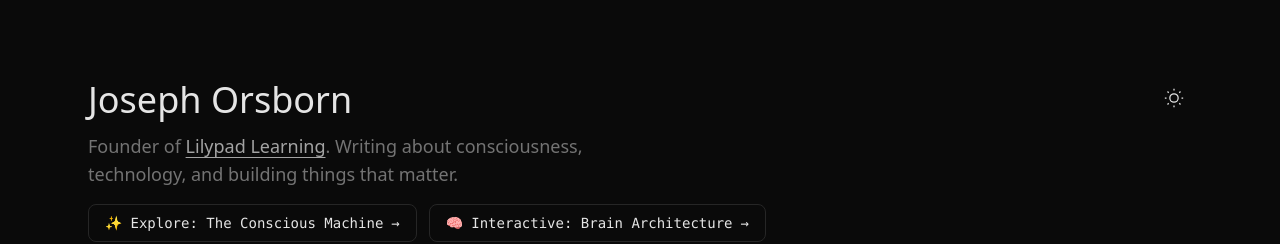
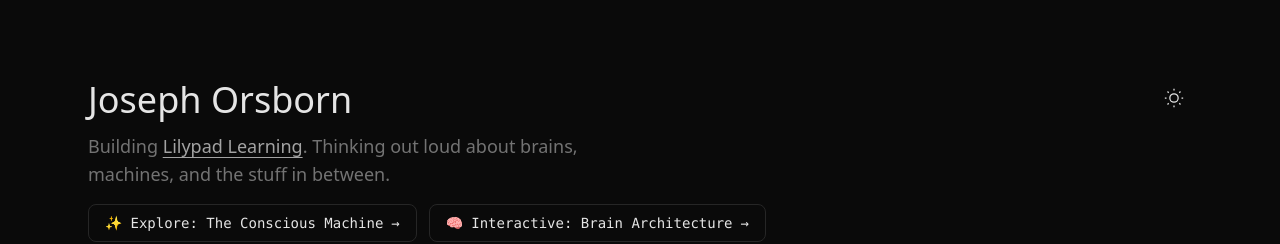
Before and after one commit to joeyo1234/joeyo, a Next.js app: page / in a window 1280 px wide. Shown: the top 244 px of the page. Built offline with nearby package versions, Linux system fonts and the light colour scheme.

Commit message:
Update homepage bio to be more casual
Co-Authored-By: Claude Opus 4.6 (1M context) <noreply@anthropic.com>

```diff
--- a/src/app/page.tsx
+++ b/src/app/page.tsx
@@ -37,7 +37,7 @@ export default function Home() {
                 Joseph Orsborn
               </h1>
               <p className="text-[var(--muted)] text-lg max-w-xl mb-4">
-                Founder of{' '}
+                Building{' '}
                 <a
                   href="https://lilypadlearning.com"
                   target="_blank"
@@ -46,7 +46,7 @@ export default function Home() {
                 >
                   Lilypad Learning
                 </a>
-                . Writing about consciousness, technology, and building things that matter.
+                . Thinking out loud about brains, machines, and the stuff in between.
               </p>
               <div className="flex flex-wrap gap-3">
                 <a
```
